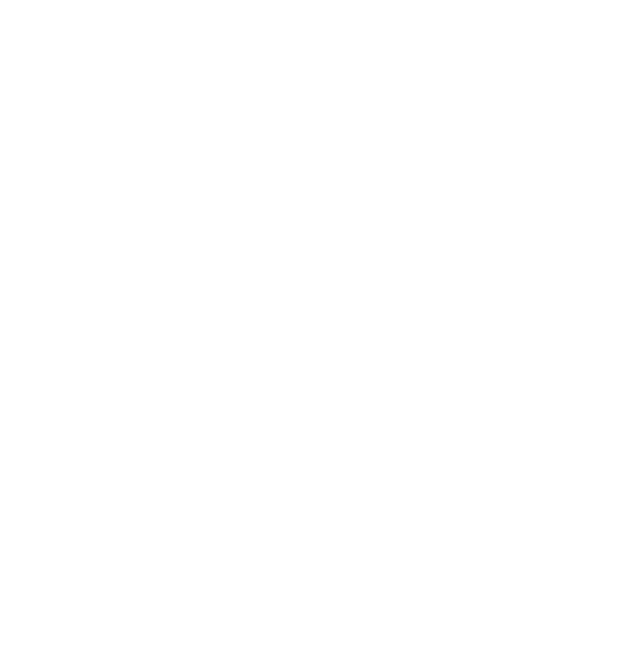
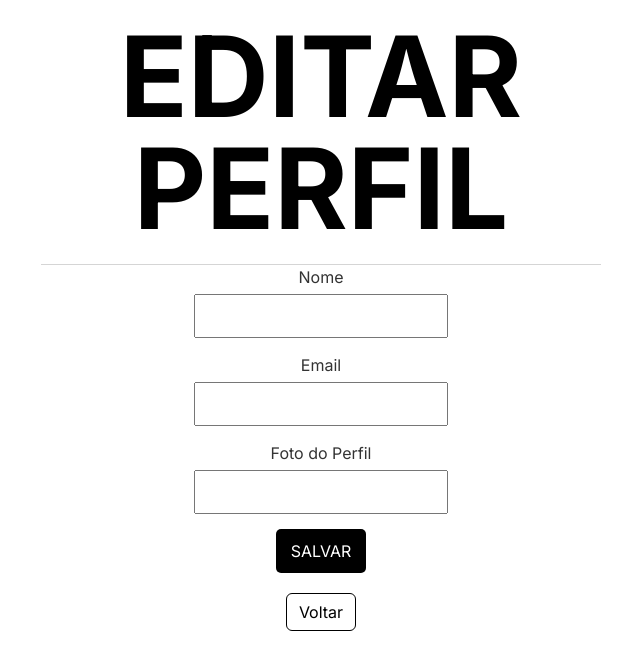
Before and after one commit to FelipeAraujoOliveira/gabini_store, a Vue app: page /edit-profile in a window 1280 px wide. Before the commit this address had no page. Shown: the top 670 px of the page, without its empty margins (319-959 px from the left). Built offline with nearby package versions, Linux system fonts and the light colour scheme; no server answers.

Commit message:
editprofileview

```diff
--- /dev/null
+++ b/src/components/profile/EditProfileForm.vue
@@ -0,0 +1,99 @@
+<template>
+    <form @submit.prevent="submitForm">
+        <div class="form-group">
+            <label for="name">Nome</label>
+            <input type="text" id="name" v-model="formData.name" required />
+        </div>
+        <div class="form-group">
+            <label for="email">Email</label>
+            <input type="email" id="email" v-model="formData.email" required />
+        </div>
+        <div class="form-group">
+            <label for="profilePic">Foto do Perfil</label>
+            <input type="text" id="profilePic" v-model="formData.profilePic" />
+        </div>
+        <button type="submit" class="btn primary-btn">Salvar</button>
+    </form>
+</template>
+
+<script>
+import api from '@/api';
+
+export default {
+    data() {
+        return {
+            formData: {
+                name: '',
+                email: '',
+                profilePic: ''
+            }
+        };
+    },
+    methods: {
+        async fetchUserData() {
+            try {
+                const response = await api.get('/Usuario/me');
+                const userData = response.data;
+                this.formData.name = userData.nomeDeUsuario;
+                this.formData.email = userData.email;
+                this.formData.profilePic = userData.url_foto_perfil;
+            } catch (error) {
+                console.error('Erro ao buscar dados do usuário:', error);
+            }
+        },
+        async submitForm() {
+            try {
+                const payload = {
+                    nomeDeUsuario: this.formData.name,
+                    email: this.formData.email,
+                    url_foto_perfil: this.formData.profilePic
+                };
+                await api.put('/Usuario/me', payload);
+                this.$emit('success');
+            } catch (error) {
+                console.error('Erro ao atualizar perfil:', error);
+                alert('Ocorreu um erro ao tentar atualizar o perfil.');
+            }
+        }
+    },
+    mounted() {
+        this.fetchUserData();
+    }
+};
+</script>
+
+<style scoped>
+.form-group {
+    margin-bottom: 15px;
+}
+
+label {
+    display: block;
+    margin-bottom: 5px;
+}
+
+input {
+    width: 100%;
+    padding: 8px;
+    box-sizing: border-box;
+}
+
+.btn {
+    padding: 10px 15px;
+    border-radius: 5px;
+    font-size: 1rem;
+    cursor: pointer;
+    text-transform: uppercase;
+    transition: background-color 0.3s ease;
+}
+
+.primary-btn {
+    background-color: #000;
+    color: #fff;
+    border: none;
+}
+
+.primary-btn:hover {
+    background-color: #333;
+}
+</style>
--- a/src/router/index.js
+++ b/src/router/index.js
@@ -1,27 +1,21 @@
 import { createRouter, createWebHistory } from 'vue-router';
-import HomeView from '../views/home/HomeView.vue';
-import LoginView from '../views/auth/LoginView.vue';
-import RegisterView from '../views/auth/RegisterView.vue';
+import HomeView from '@/views/home/HomeView.vue';
+import LoginView from '@/views/auth/LoginView.vue';
+import RegisterView from '@/views/auth/RegisterView.vue';
+import ProfileView from '@/views/profile/ProfileView.vue';
+import EditProfileView from '@/views/profile/EditProfileView.vue';
+
+const routes = [
+    { path: '/', name: 'home', component: HomeView },
+    { path: '/login', name: 'login', component: LoginView },
+    { path: '/register', name: 'register', component: RegisterView },
+    { path: '/profile', name: 'profile', component: ProfileView },
+    { path: '/edit-profile', name: 'edit-profile', component: EditProfileView }
+];
 
 const router = createRouter({
-  history: createWebHistory(import.meta.env.BASE_URL),
-  routes: [
-    {
-      path: '/',
-      name: 'home',
-      component: HomeView,
-    },
-    {
-      path: '/login',
-      name: 'login',
-      component: LoginView,
-    },
-    {
-      path: '/register',
-      name: 'register',
-      component: RegisterView,
-    },
-  ],
+    history: createWebHistory(import.meta.env.BASE_URL),
+    routes
 });
 
 export default router;
--- /dev/null
+++ b/src/views/profile/EditProfileView.vue
@@ -0,0 +1,77 @@
+<template>
+    <div class="edit-profile-page">
+        <header class="header">
+            <div class="container">
+                <h1>Editar Perfil</h1>
+            </div>
+        </header>
+        <main class="edit-profile-container">
+            <EditProfileForm @success="showSuccessMessage" />
+            <p v-if="successMessage" class="success-message">{{ successMessage }}</p>
+            <button @click="goBack" class="btn secondary-btn">Voltar</button>
+        </main>
+    </div>
+</template>
+
+<script>
+import EditProfileForm from '@/components/profile/EditProfileForm.vue';
+
+export default {
+    components: {
+        EditProfileForm
+    },
+    data() {
+        return {
+            successMessage: ''
+        };
+    },
+    methods: {
+        showSuccessMessage() {
+            this.successMessage = 'Perfil atualizado com sucesso!';
+        },
+        goBack() {
+            this.$router.go(-1);
+        }
+    }
+};
+</script>
+
+<style scoped>
+.edit-profile-page {
+    font-family: 'Arial', sans-serif;
+    color: #333;
+    text-align: center;
+    margin: 0 auto;
+    max-width: 600px;
+    padding: 20px;
+}
+
+.header h1 {
+    font-size: 2rem;
+    font-weight: bold;
+    margin-bottom: 20px;
+}
+
+.edit-profile-container {
+    display: flex;
+    flex-direction: column;
+    align-items: center;
+    gap: 20px;
+}
+
+.success-message {
+    color: green;
+    font-size: 1rem;
+    margin-top: 20px;
+}
+
+.secondary-btn {
+    background-color: #fff;
+    color: #000;
+    border: 1px solid #000;
+}
+
+.secondary-btn:hover {
+    background-color: #f0f0f0;
+}
+</style>
--- a/src/views/Profile.vue
+++ b/src/views/profile/ProfileView.vue
@@ -6,43 +6,71 @@
             </div>
         </header>
         <main class="profile-container">
-
             <div class="user-info">
                 <img :src="userProfilePic" alt="Foto do Perfil" class="profile-pic">
                 <h2>{{ userName }}</h2>
                 <p>{{ userEmail }}</p>
             </div>
-
-
             <div class="profile-actions">
                 <button @click="editProfile" class="btn primary-btn">Editar Perfil</button>
                 <button @click="logout" class="btn secondary-btn">Sair da Conta</button>
+                <button @click="goBack" class="btn secondary-btn">Voltar</button>
+                <button @click="goHome" class="btn secondary-btn">Voltar para a Home</button>
             </div>
         </main>
     </div>
 </template>
+
 <script>
+import api from '@/api';
+
 export default {
     data() {
         return {
-            userName: 'Felipe',
-            userEmail: 'felipe@gabini.com',
-            userProfilePic: 'https://via.placeholder.com/150',
+            userName: '',
+            userEmail: '',
+            userProfilePic: '',
+            errorMessage: ''
         };
     },
     methods: {
+        async fetchUserData() {
+            try {
+                const response = await api.get('/Usuario/me');
+                const userData = response.data;
+                this.userName = userData.nomeDeUsuario;
+                this.userEmail = userData.email;
+                this.userProfilePic = userData.url_foto_perfil || 'https://via.placeholder.com/150';
+            } catch (error) {
+                console.error('Erro ao buscar dados do usuário:', error);
+                if (error.response && error.response.status === 401) {
+                    this.errorMessage = 'Usuário não autenticado. Por favor, faça login novamente.';
+                    this.logout();
+                } else {
+                    this.errorMessage = 'Erro ao buscar dados do usuário. Por favor, tente novamente mais tarde.';
+                }
+            }
+        },
         editProfile() {
-
             this.$router.push('/edit-profile');
         },
         logout() {
-
             localStorage.removeItem('authToken');
             this.$router.push('/login');
         },
+        goBack() {
+            this.$router.go(-1);
+        },
+        goHome() {
+            this.$router.push('/');
+        }
     },
+    mounted() {
+        this.fetchUserData();
+    }
 };
 </script>
+
 <style scoped>
 .profile-page {
     font-family: 'Arial', sans-serif;
@@ -123,4 +151,10 @@
 .secondary-btn:hover {
     background-color: #f0f0f0;
 }
+
+.error-message {
+    color: red;
+    font-size: 1rem;
+    margin-top: 20px;
+}
 </style>
```
